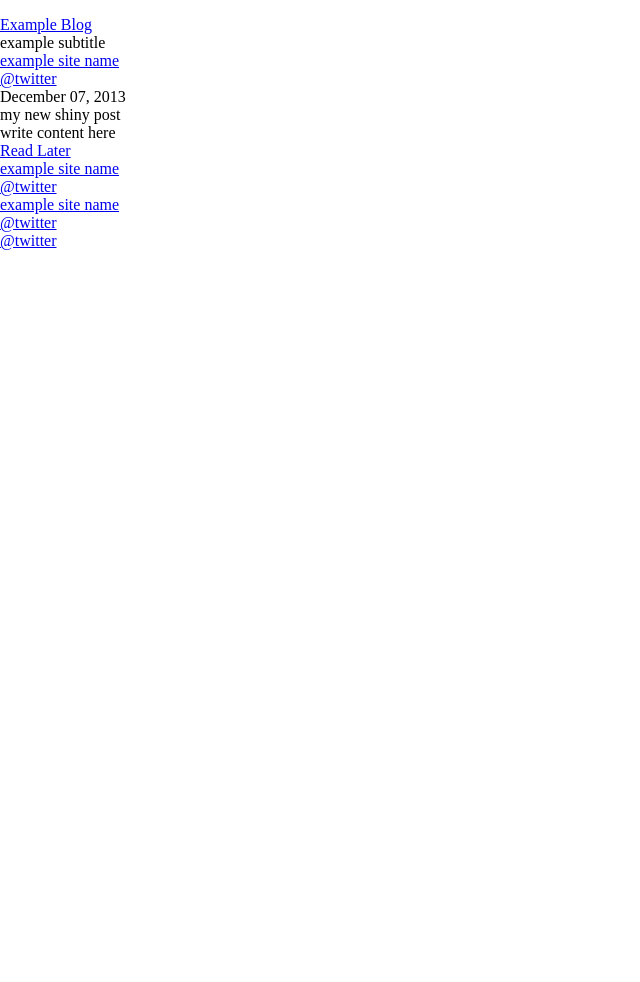
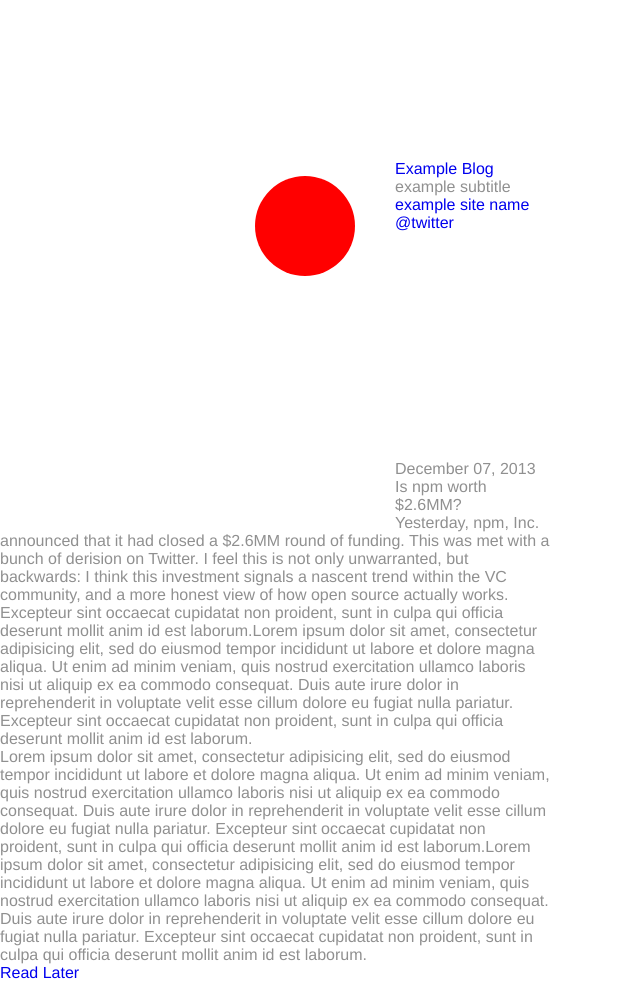
Before and after one commit to orlando/svbtle-jekyll, a Jekyll site: the page built from _posts/2013-12-07-my-new-shiny-post.markdown, in a window 1280 px wide. Shown: the whole page, without its empty margins (0-640 px from the left). Built offline with Jekyll 4.4.1, drawn with Linux system fonts in a browser that asks for light colours; Markdown is read by kramdown in place of the engine named in the settings; before the commit the page ends 916 px from its top, so only the background shows below that.

Commit message:
Style index

```diff
--- a/_layouts/base.html
+++ b/_layouts/base.html
@@ -39,7 +39,7 @@
   <body style="zoom: 1;">
     <div class="main-container">
 
-      <header id="main-header">
+      <header class="main-header">
         <figure class="avatar">
           <a href="{{site.data.svbtle.website_url}}">{{site.data.svbtle.website_text}}</a>
         </figure>
@@ -58,9 +58,9 @@
       </header>
 
       <div class="posts-container">
-        <section class="posts">
+        <aside class="posts">
           {{content}}
-        </section>
+        </aside>
       </div>
     </div>
 
--- a/_posts/2013-12-07-my-new-shiny-post.markdown
+++ b/_posts/2013-12-07-my-new-shiny-post.markdown
@@ -1,9 +1,11 @@
 ---
 layout: post
-title: my new shiny post
+title: Is npm worth $2.6MM?
 date: December 07, 2013
 category: code
 customid: k1f1wf8ax3h7wb1x6vkit
 ---
 
- write content here
+Yesterday, npm, Inc. announced that it had closed a $2.6MM round of funding. This was met with a bunch of derision on Twitter. I feel this is not only unwarranted, but backwards: I think this investment signals a nascent trend within the VC community, and a more honest view of how open source actually works. Excepteur sint occaecat cupidatat non proident, sunt in culpa qui officia deserunt mollit anim id est laborum.Lorem ipsum dolor sit amet, consectetur adipisicing elit, sed do eiusmod tempor incididunt ut labore et dolore magna aliqua. Ut enim ad minim veniam, quis nostrud exercitation ullamco laboris nisi ut aliquip ex ea commodo consequat. Duis aute irure dolor in reprehenderit in voluptate velit esse cillum dolore eu fugiat nulla pariatur. Excepteur sint occaecat cupidatat non proident, sunt in culpa qui officia deserunt mollit anim id est laborum.
+
+Lorem ipsum dolor sit amet, consectetur adipisicing elit, sed do eiusmod tempor incididunt ut labore et dolore magna aliqua. Ut enim ad minim veniam, quis nostrud exercitation ullamco laboris nisi ut aliquip ex ea commodo consequat. Duis aute irure dolor in reprehenderit in voluptate velit esse cillum dolore eu fugiat nulla pariatur. Excepteur sint occaecat cupidatat non proident, sunt in culpa qui officia deserunt mollit anim id est laborum.Lorem ipsum dolor sit amet, consectetur adipisicing elit, sed do eiusmod tempor incididunt ut labore et dolore magna aliqua. Ut enim ad minim veniam, quis nostrud exercitation ullamco laboris nisi ut aliquip ex ea commodo consequat. Duis aute irure dolor in reprehenderit in voluptate velit esse cillum dolore eu fugiat nulla pariatur. Excepteur sint occaecat cupidatat non proident, sunt in culpa qui officia deserunt mollit anim id est laborum.
--- a/assets/stylesheets/styles.css
+++ b/assets/stylesheets/styles.css
@@ -2,4 +2,70 @@ html,
 body {
   height: 100%;
   width: 100%;
+  font-family: proxima-nova, Helvetica, Avenir, Arial, sans-serif;
+  color: #909090;
 }
+
+* {
+  box-sizing: border-box;
+}
+
+.main-container {
+  position: relative;
+  width: 100%;
+  height: 100%;
+}
+
+a {
+  text-decoration: none;
+}
+
+a:visited {
+  text-decoration: none;
+}
+
+/* Colors Guide
+    red:    #F40000
+    gray:   #909090
+*/
+
+figure {
+  background-color: red;
+  border-radius: 50%;
+  height: 100px;
+  width: 100px;
+  float: left;
+  margin-left: -100px;
+}
+
+figure.avatar a {
+  background-image: url('https://d1jcp5e5r52ocf.cloudfront.net/meeple.png');
+}
+
+/* Main Header */
+
+.main-header {
+  margin: 0 auto;
+  height: 60px;
+  position: relative;
+  top: 10rem;
+  width: 570px;
+}
+
+/* Posts  */
+
+.posts-container {
+  position: relative;
+  max-width: 550px;
+  top: 25rem
+}
+
+/* Modifiers */
+
+.is-hidden {
+  display: none;
+}
+
+.kudo {
+  display: none;
+}
```
